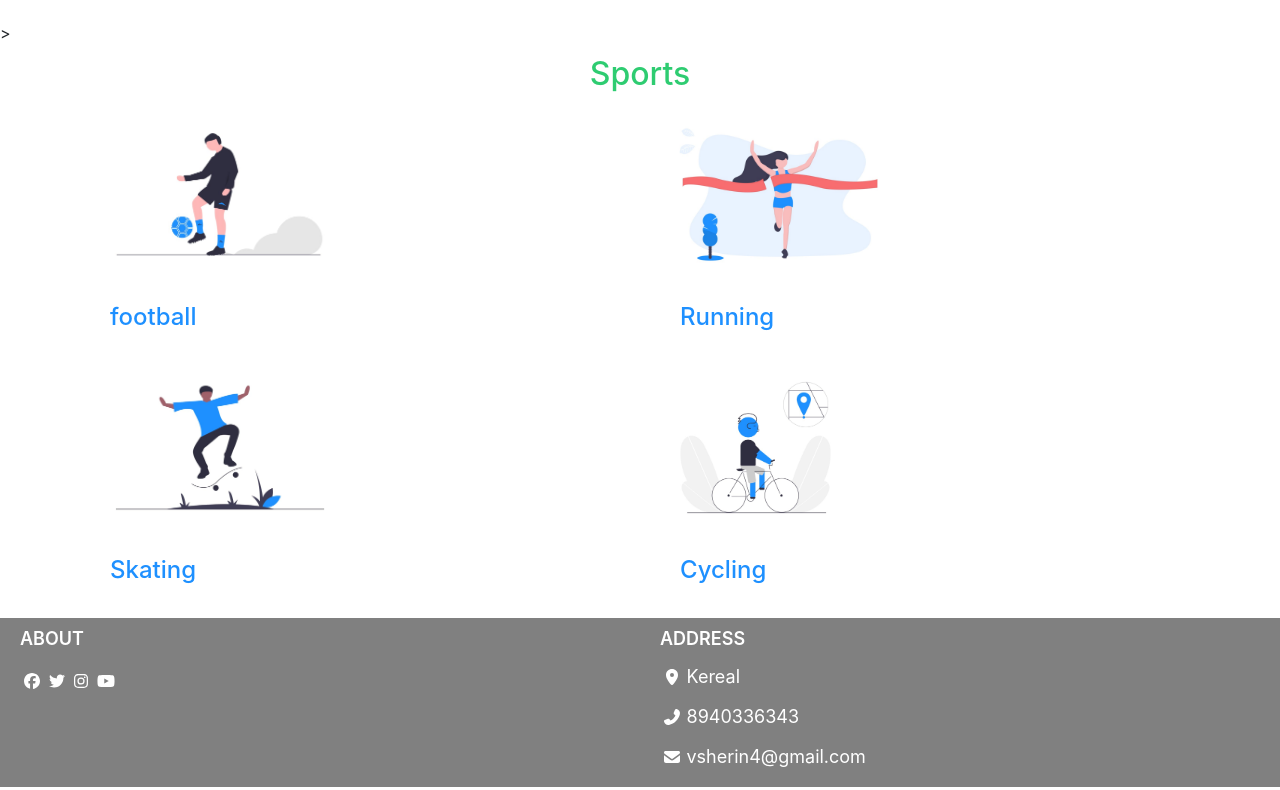
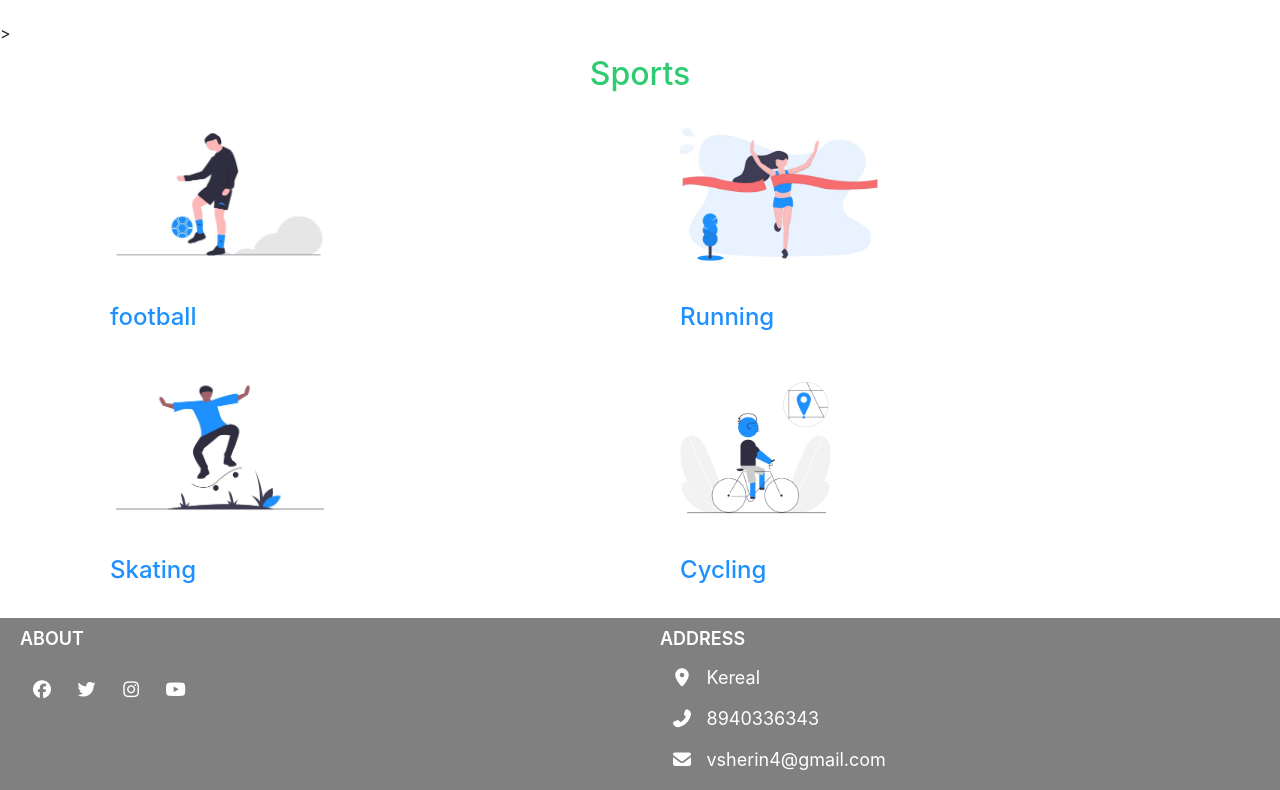
Before and after one commit to sherin12sv/sherin-, a plain HTML site: page index.html in a window 1280 px wide. Shown: the part 1088-1878 px from the top of the page. Drawn offline with nearby package versions, Linux system fonts and the light colour scheme.

Commit message:
Update index.html

```diff
--- a/index.html
+++ b/index.html
@@ -186,7 +186,7 @@
 
 
 
- <script src=all.js></script>
+ <script src="https://kit.fontawesome.com/yourcode.js"></script>
 <script src="https://code.jquery.com/jquery-3.4.1.slim.min.js" integrity="sha384-J6qa4849blE2+poT4WnyKhv5vZF5SrPo0iEjwBvKU7imGFAV0wwj1yYfoRSJoZ+n" crossorigin="anonymous"></script>
 <script src="https://cdn.jsdelivr.net/npm/popper.js@1.16.0/dist/umd/popper.min.js" integrity="sha384-Q6E9RHvbIyZFJoft+2mJbHaEWldlvI9IOYy5n3zV9zzTtmI3UksdQRVvoxMfooAo" crossorigin="anonymous"></script>
 <script src="https://stackpath.bootstrapcdn.com/bootstrap/4.4.1/js/bootstrap.min.js" integrity="sha384-wfSDF2E50Y2D1uUdj0O3uMBJnjuUD4Ih7YwaYd1iqfktj0Uod8GCExl3Og8ifwB6" crossorigin="anonymous"></script>
```
